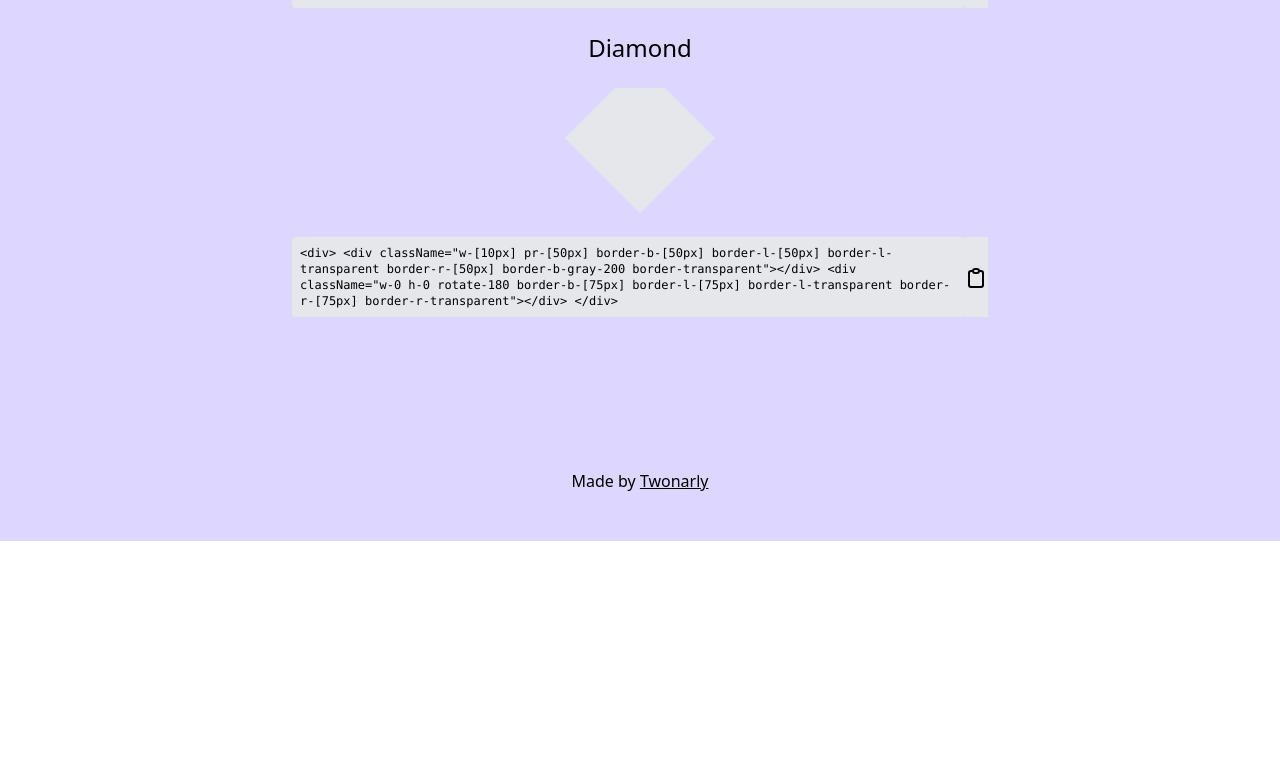
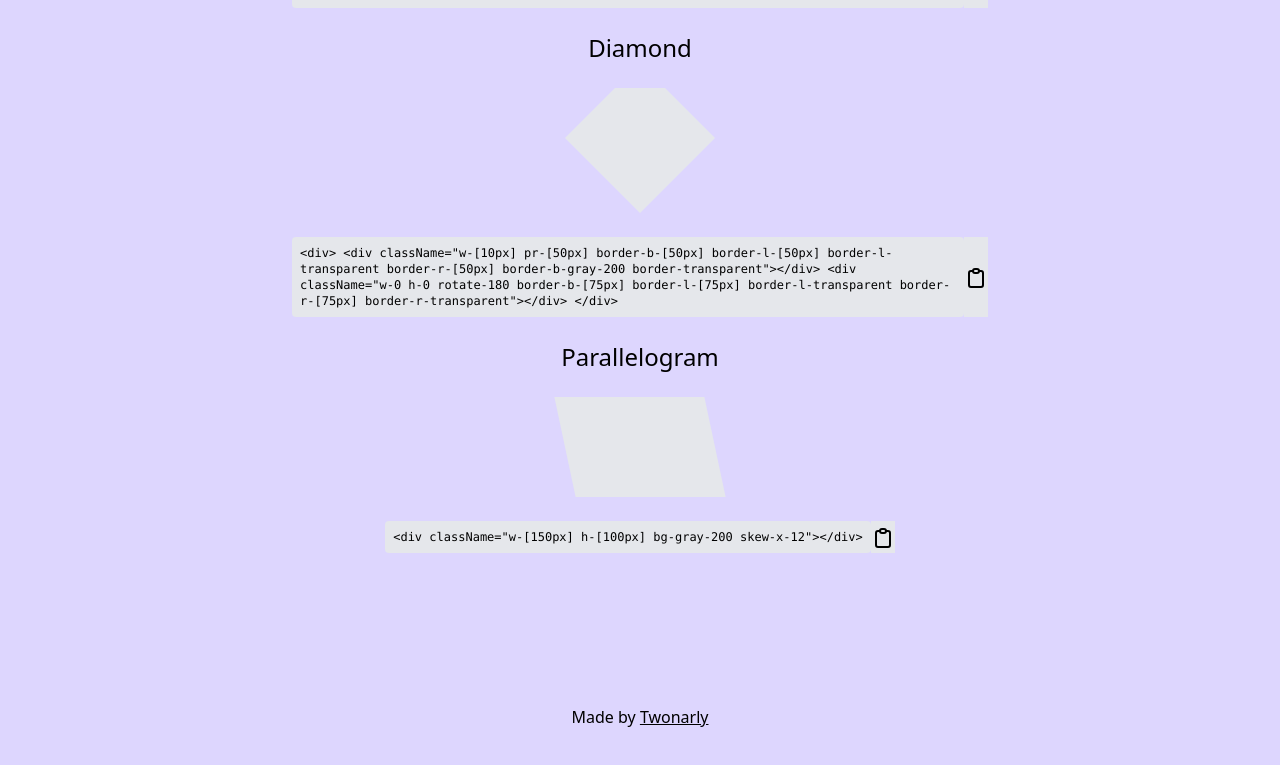
Before and after one commit to Twonarly1/tailwindcss-shapes, a Next.js app: page / in a window 1280 px wide. Shown: the part 3868-4633 px from the top of the page. Before the commit the page ends 4409 px from the top, so only its background shows below. Built offline with nearby package versions, Linux system fonts and the light colour scheme.

Commit message:
parallelogram

```diff
--- a/pages/index.tsx
+++ b/pages/index.tsx
@@ -12,7 +12,6 @@ const Home: NextPage = () => {
             border-transparent"&gt;&lt;&#x002F;div&gt; &lt;&#x002F;div&gt;
         </code>
     )
-
     const equilateralTriangle: any = (
         <code className="code">
             &lt;div className="w-0 h-0 border-b-[86.6px] border-l-[50px] border-l-transparent
@@ -121,6 +120,11 @@ const Home: NextPage = () => {
             border-transparent"&gt;&lt;&#x002F;div&gt; &lt;div className="w-0 h-0 rotate-180
             border-b-[75px] border-l-[75px] border-l-transparent border-r-[75px]
             border-r-transparent"&gt;&lt;&#x002F;div&gt; &lt;&#x002F;div&gt;
+        </code>
+    )
+    const parallelogram: any = (
+        <code className="code">
+            &lt;div className="w-[150px] h-[100px] bg-gray-200 skew-x-12"&gt;&lt;&#x002F;div&gt;
         </code>
     )
 
@@ -275,6 +279,13 @@ const Home: NextPage = () => {
                 {cutDiamond} <Copy toCopy={cutDiamond.props.children} />
             </div>
 
+            {/* parallelogram */}
+            <p className="heading">Parallelogram</p>
+            <div className="w-[150px] h-[100px] bg-gray-200 skew-x-12"></div>
+            <div className="flex">
+                {parallelogram} <Copy toCopy={parallelogram.props.children} />
+            </div>
+
             {/* FOOTER */}
             <footer className=" text-black mt-32">
                 Made by{" "}
```
